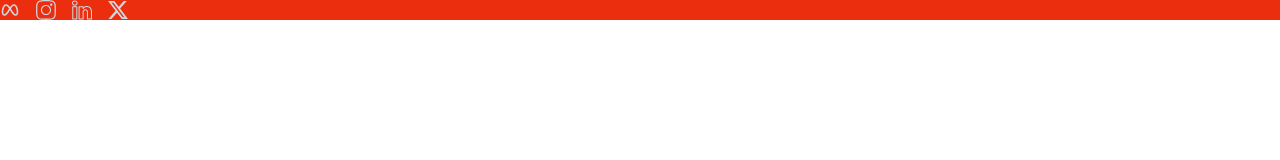
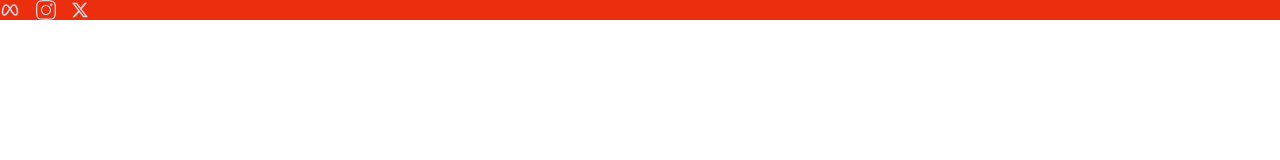
Before and after one commit to PriyanshPorwal999/E-commerce-Rabbit-, a React (Vite) app: page / in a window 1280 px wide. Shown: the top 160 px of the page. Built offline with nearby package versions, Linux system fonts and the light colour scheme.

Commit message:
add social media icons in topbar

```diff
--- a/src/components/Layout/TopBar.jsx
+++ b/src/components/Layout/TopBar.jsx
@@ -16,10 +16,7 @@ const TopBar = () => {
             <SlSocialInstagram className="h-5 w-5"/>
           </a>
           <a href="#" className="Hover: text-gray-300">
-           <SlSocialLinkedin className="h-5 w-5"/>
-          </a>
-          <a href="#" className="Hover: text-gray-300">
-           <BsTwitterX className="h-5 w-5"/>
+           <BsTwitterX className="h-4 w-4"/>
           </a>
 
 
```
